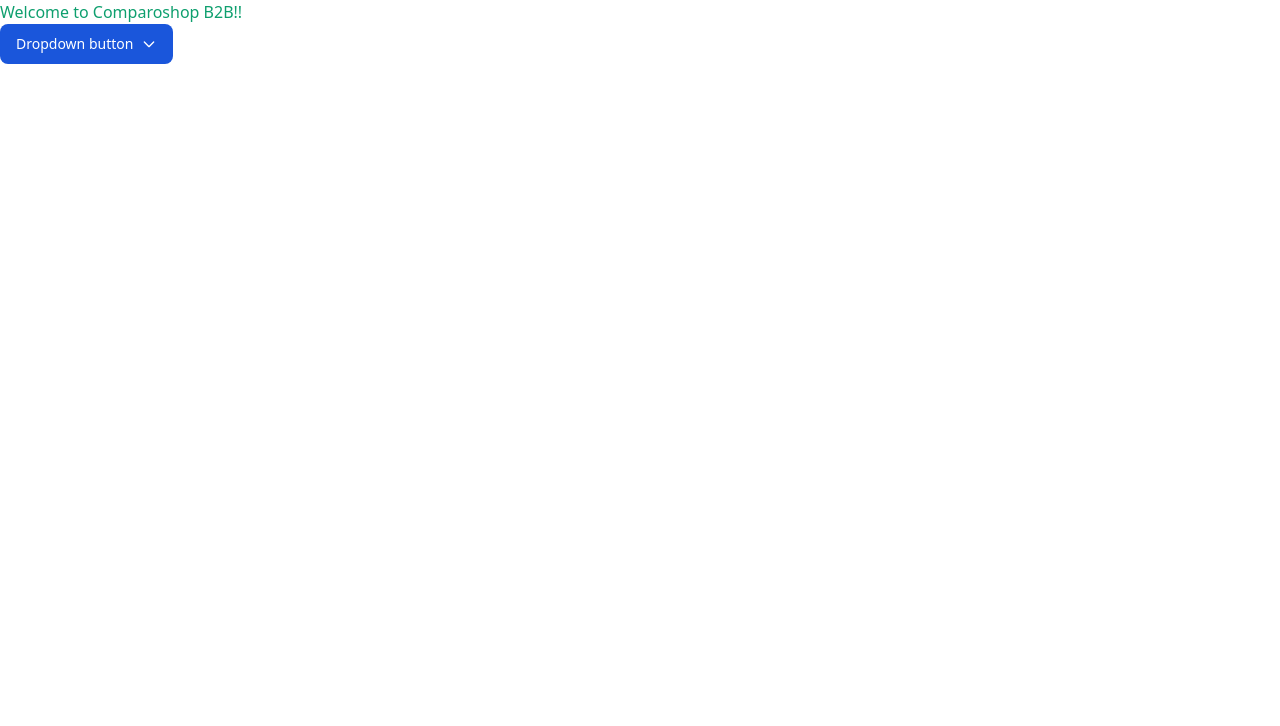
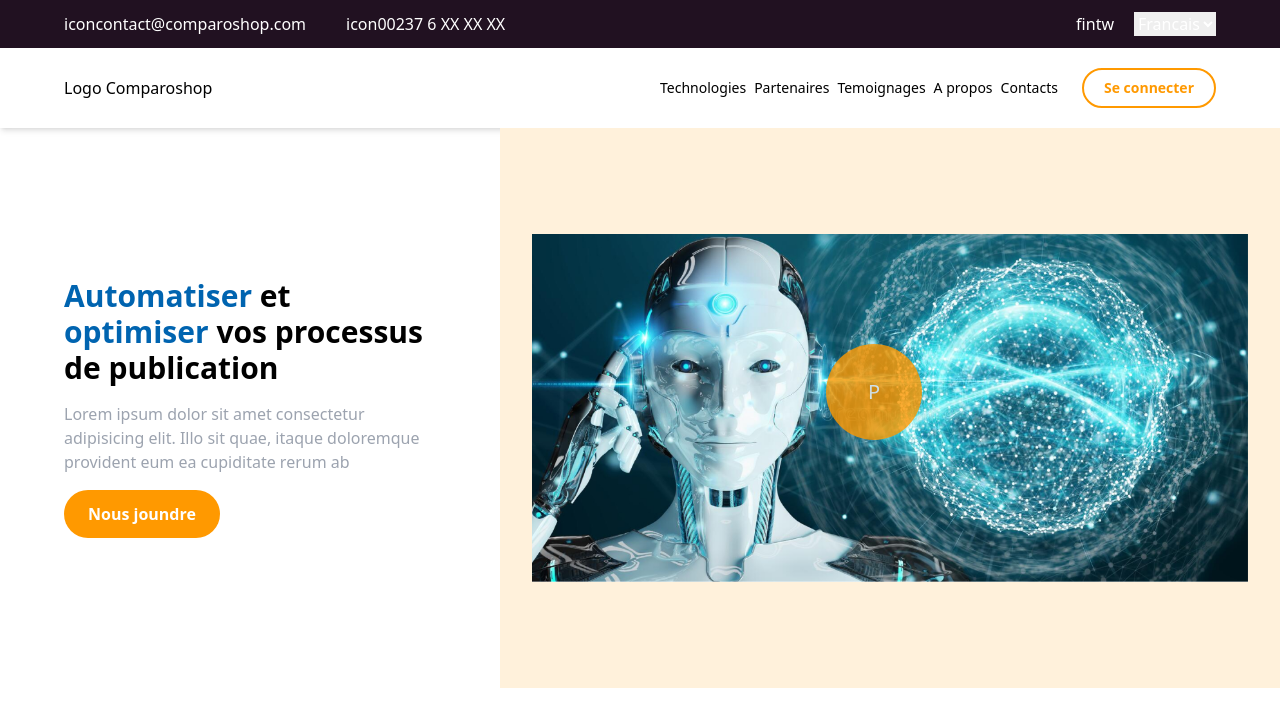
Before and after one commit to will-oracions/fullstack-open, a React (Create React App) app: page / in a window 1280 px wide. Shown: the top 726 px of the page. Built offline with nearby package versions, Linux system fonts and the light colour scheme.

Commit message:
create header

```diff
--- a/src/comparoshop-b2b/CApp.js
+++ b/src/comparoshop-b2b/CApp.js
@@ -1,6 +1,8 @@
 import React from 'react';
+import Home from './pages/Home';
 
 const CApp = ()  => {
+    return <Home />
     return <div>
         <h1 className="text-green-500">Welcome to Comparoshop B2B!!</h1>
 
--- /dev/null
+++ b/src/comparoshop-b2b/pages/Home.jsx
@@ -0,0 +1,82 @@
+import React from 'react';
+import bannerPoster from '../Assets/Img/image01.jpg';
+
+const Home = () => {
+    return <div id="page" className="max-w-screen-2xl mx-auto">
+			<header>
+
+				<div className="flex justify-between items-center bg-[#211121] text-white px-16 h-12">
+					<div className="flex">
+						<div className="mr-10">
+							<span>icon</span>
+							<span>contact@comparoshop.com</span>
+						</div>
+
+						<div>
+							<span>icon</span>
+							<span>00237 6 XX XX XX</span>
+						</div>
+					</div>
+
+					<div className="flex">
+						<div className="mr-5">
+							<span>f</span>
+							<span>in</span>
+							<span>tw</span>
+						</div>
+						<div>
+							<select>
+								<option>Francais</option>
+								<option>Anglais</option>
+								<option>Arabe</option>
+							</select>
+						</div>
+					</div>
+				</div>
+
+
+				<div className="px-16 flex justify-between items-center h-20 shadow-md">
+					<div>
+						Logo Comparoshop
+						{/* <img src={logo} alt="comparoshop logo" /> */}
+					</div>
+
+					<nav className="flex items-center text-sm">
+						<ul className="flex mr-4">
+							<li className="mr-2">Technologies</li>
+							<li className="mr-2">Partenaires</li>
+							<li className="mr-2">Temoignages</li>
+							<li className="mr-2">A propos</li>
+							<li className="mr-2">Contacts</li>
+						</ul>
+
+						<button className="border-2 border-[#ff9900] text-[#ff9900] font-bold px-5 py-2 rounded-full">Se connecter</button>
+					</nav>
+				</div>
+			</header>
+
+			<div className="flex items-center">
+				<div class="px-16 flex-1 max-w-[500px]">
+					<h2 className="text-3xl font-bold">
+						<span className="text-[#0064b0]">Automatiser</span> et <span  className="text-[#0064b0]">optimiser</span> vos processus de publication
+					</h2>
+
+					<p className="text-gray-400 my-4">Lorem ipsum dolor sit amet consectetur adipisicing elit. Illo sit quae, itaque doloremque provident eum ea cupiditate rerum ab </p>
+
+					<button className="bg-[#ff9900] text-white font-bold px-6 py-3 rounded-full">Nous joundre</button>
+				</div>
+
+				<div className="flex-1 bg-[#fff1db] h-[35rem] flex items-center">
+					<div className="px-8 relative w-full h-full">
+						<div className="absolute top-[calc(50%-4rem)] left-[calc(50%-4rem)] bg-[#ff9900] text-white text-xl w-24 h-24 opacity-80 rounded-full flex items-center justify-center">
+							<span>P</span>
+						</div>
+
+						<video className="w-full h-full" poster={bannerPoster}></video>
+					</div>
+				</div>
+			</div>
+    </div>
+}
+
+export default Home;
--- a/tailwind.config.js
+++ b/tailwind.config.js
@@ -2,12 +2,12 @@
 module.exports = {
   content: [
     './src/**/*.{js,jsx,ts,tsx}',
-    './node_modules/flowbite/**/*.js',
+    // './node_modules/flowbite/**/*.js',
   ],
   theme: {
     extend: {},
   },
   plugins: [
-    require('flowbite/plugin'),
+    // require('flowbite/plugin'),
   ],
 }
```
